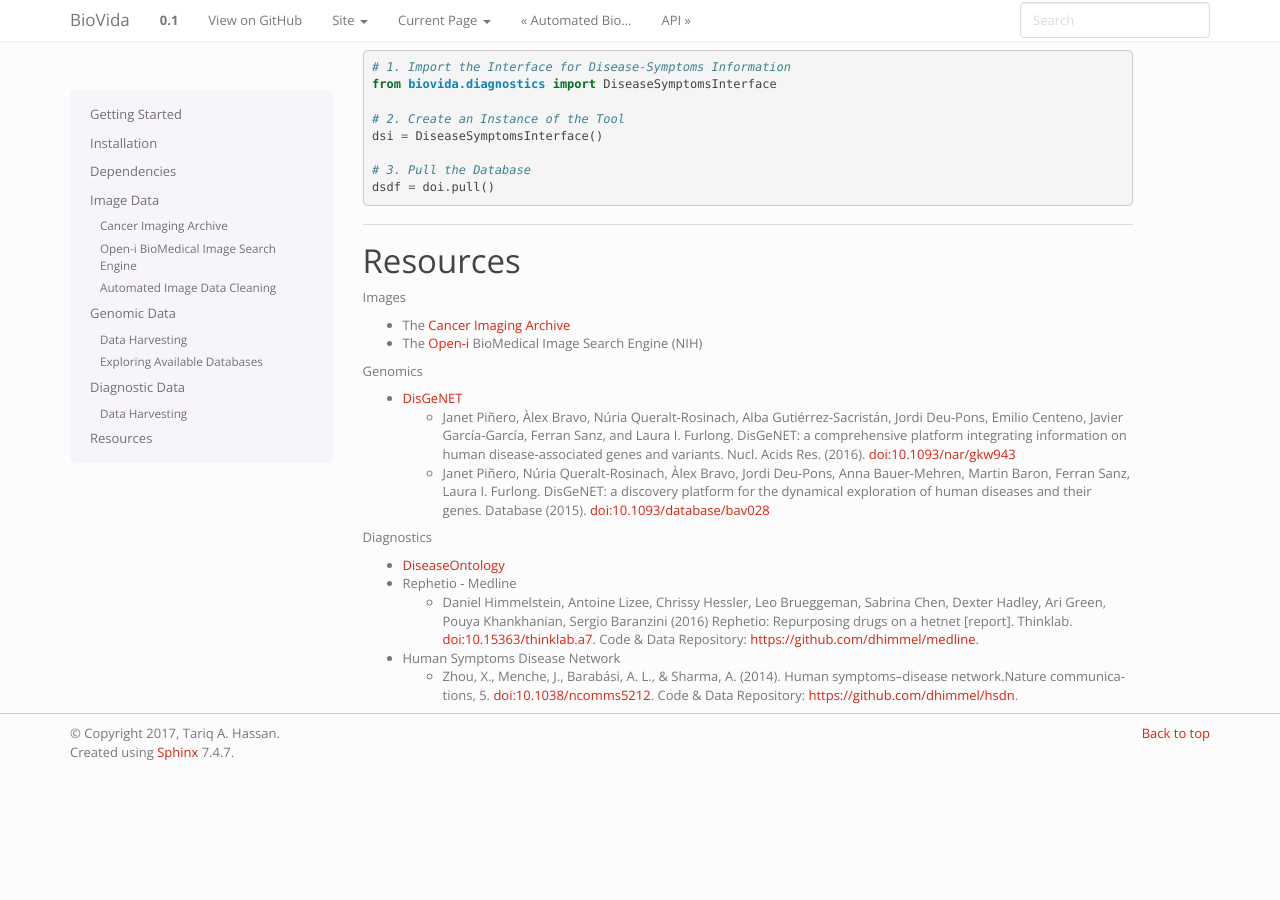
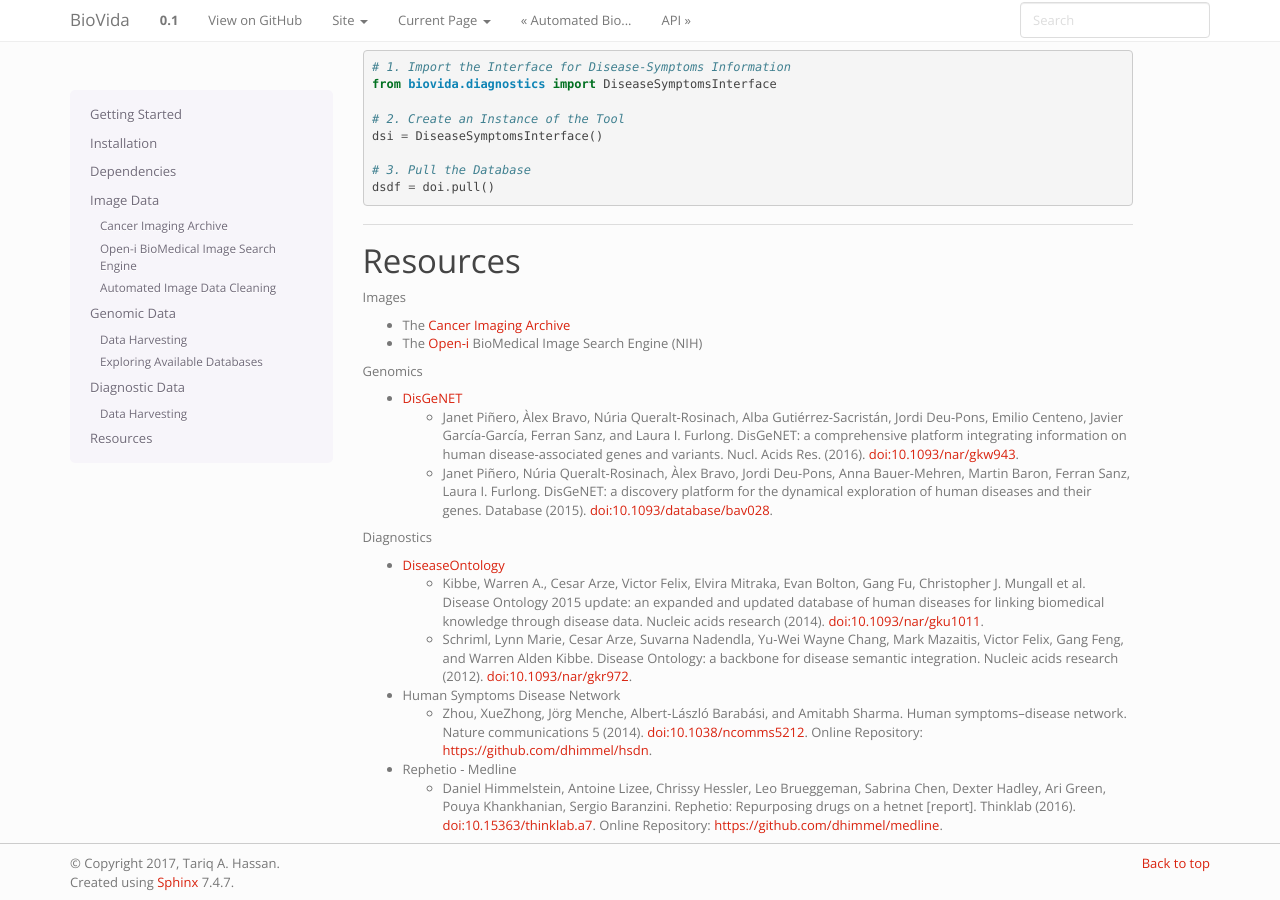
Before and after one commit to TariqAHassan/BioVida, a Sphinx documentation site: the page built from docs/GettingStarted.rst, in a window 1280 px wide and 900 px high, scrolled down 3377 px. Built offline with Sphinx 7.4.7, drawn with Linux system fonts in a browser that asks for light colours; before the commit the page ends 4147 px from its top, so only the background shows below that.

Commit message:
Update Docs

```diff
--- a/docs/GettingStarted.rst
+++ b/docs/GettingStarted.rst
@@ -271,29 +271,36 @@ Genomics
       García-García, Ferran Sanz, and Laura I. Furlong. DisGeNET: a
       comprehensive platform integrating information on human
       disease-associated genes and variants. Nucl. Acids Res. (2016).
-      `doi:10.1093/nar/gkw943 <https://doi.org/10.1093/nar/gkw943>`__
+      `doi:10.1093/nar/gkw943 <https://doi.org/10.1093/nar/gkw943>`__.
 
    -  Janet Piñero, Núria Queralt-Rosinach, Àlex Bravo, Jordi Deu-Pons,
       Anna Bauer-Mehren, Martin Baron, Ferran Sanz, Laura I. Furlong.
       DisGeNET: a discovery platform for the dynamical exploration of
       human diseases and their genes. Database (2015).
-      `doi:10.1093/database/bav028 <https://doi.org/10.1093/database/bav028>`__
+      `doi:10.1093/database/bav028 <https://doi.org/10.1093/database/bav028>`__.
 
 Diagnostics
 
 - `DiseaseOntology <http://disease-ontology.org/>`__
 
-- Rephetio - Medline
+  - Kibbe, Warren A., Cesar Arze, Victor Felix, Elvira Mitraka, Evan Bolton, Gang Fu, Christopher J. Mungall et al.
+    Disease Ontology 2015 update: an expanded and updated database of human diseases for linking biomedical
+    knowledge through disease data. Nucleic acids research (2014).
+    `doi:10.1093/nar/gku1011 <https://doi.org/10.1093/nar/gkw943>`__.
 
-  - Daniel Himmelstein, Antoine Lizee, Chrissy Hessler, Leo Brueggeman,
-    Sabrina Chen, Dexter Hadley, Ari Green, Pouya Khankhanian, Sergio Baranzini
-    (2016) Rephetio: Repurposing drugs on a hetnet [report].
-    Thinklab. `doi:10.15363/thinklab.a7 <http://www.thinklab.com/p/rephetio/report>`__.
-    Code & Data Repository: https://github.com/dhimmel/medline.
+  - Schriml, Lynn Marie, Cesar Arze, Suvarna Nadendla, Yu-Wei Wayne Chang, Mark Mazaitis, Victor Felix, Gang Feng,
+    and Warren Alden Kibbe. Disease Ontology: a backbone for disease semantic integration. Nucleic acids research (2012).
+    `doi:10.1093/nar/gkr972 <https://doi.org/10.1093/nar/gkr972>`__.
 
 - Human Symptoms Disease Network
 
-  - Zhou, X., Menche, J., Barabási, A. L., & Sharma, A. (2014).
-    Human symptoms–disease network.Nature communications, 5.
-    `doi:10.1038/ncomms5212 <http://www.nature.com/articles/ncomms5212>`__.
-    Code & Data Repository: https://github.com/dhimmel/hsdn.
+  - Zhou, XueZhong, Jörg Menche, Albert-László Barabási, and Amitabh Sharma. Human symptoms–disease network.
+    Nature communications 5 (2014). `doi:10.1038/ncomms5212 <http://www.nature.com/articles/ncomms5212>`__.
+    Online Repository: https://github.com/dhimmel/hsdn.
+
+- Rephetio - Medline
+
+  - Daniel Himmelstein, Antoine Lizee, Chrissy Hessler, Leo Brueggeman, Sabrina Chen, Dexter Hadley, Ari Green,
+    Pouya Khankhanian, Sergio Baranzini. Rephetio: Repurposing drugs on a hetnet [report].
+    Thinklab (2016). `doi:10.15363/thinklab.a7 <http://www.thinklab.com/p/rephetio/report>`__.
+    Online Repository: https://github.com/dhimmel/medline.
```
